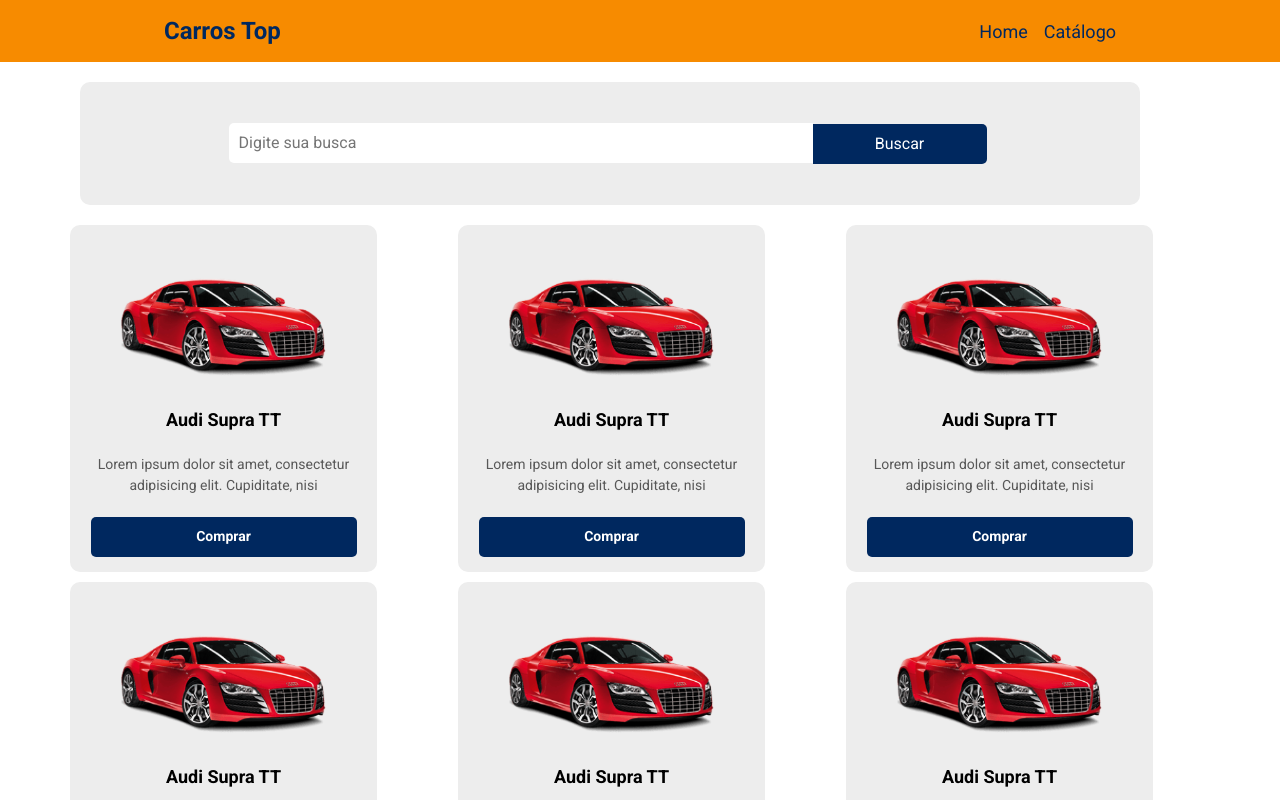
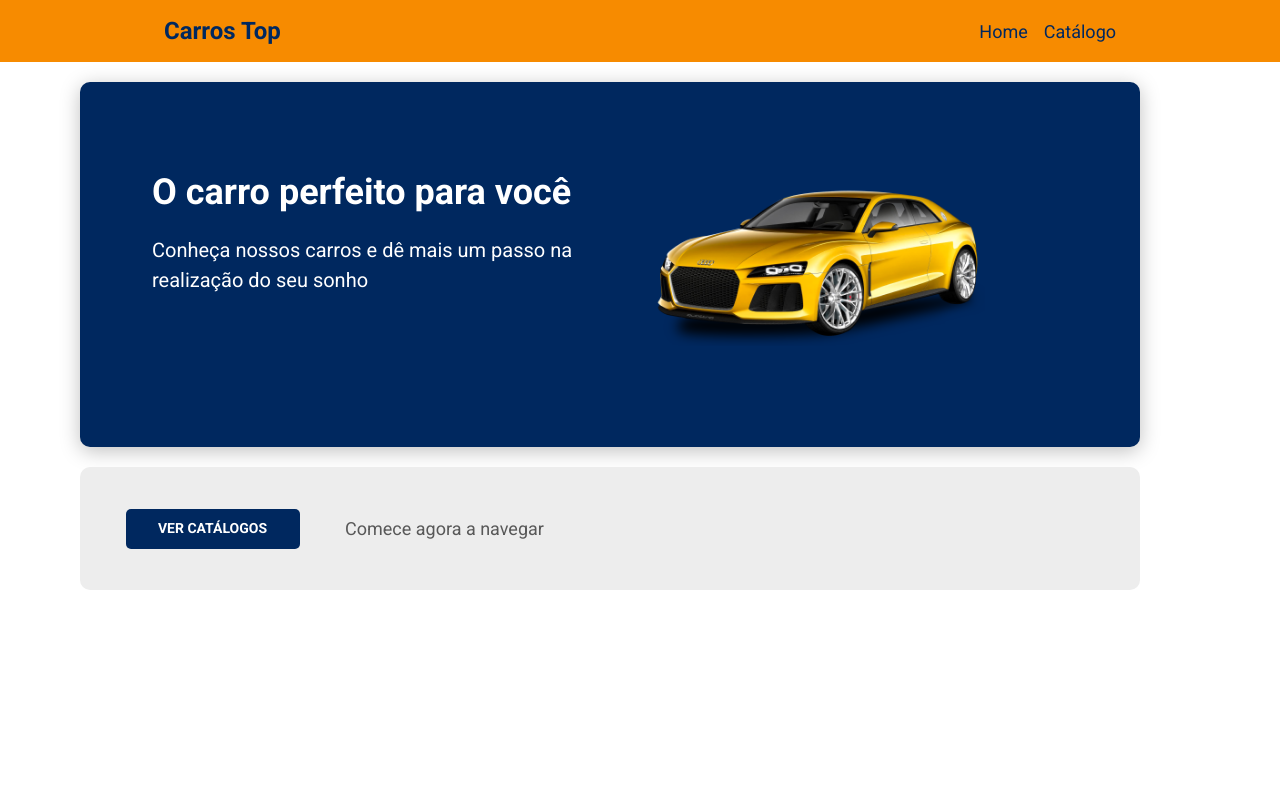
Before and after one commit to cristpsantos/react-desafio-layout, a React (Create React App) app: page / in a window 1280 px wide. Shown: the top 800 px of the page. Built offline with nearby package versions, Linux system fonts and the light colour scheme.

Commit message:
Home with responsive

```diff
--- a/src/App.tsx
+++ b/src/App.tsx
@@ -1,13 +1,13 @@
 import './assets/styles/custom.scss';
 import './App.css';
 import Navbar from "./components/Navbar";
-import Catalog from './pages/Catalog';
+import Home from './pages/Home';
 
 function App() {
   return (
     <>
       <Navbar />
-      <Catalog />
+      <Home />
     </>
   );
 }
--- a/src/pages/Home/index.tsx
+++ b/src/pages/Home/index.tsx
@@ -7,10 +7,10 @@
                <div className="card-custom">
                    <div className="container-fluid">
                        <div className="row">
-                           <div className="col-12 col-xl-6 justify-content-center">
+                           <div className="col-12 col-xl-6 order-xl-2">
                                <img className="car-home" src={CarCard} alt="Carro home" />
                            </div>
-                           <div className="col-12 col-xl-6 text-custom">
+                           <div className="col-12 col-xl-6 order-xl-1 text-custom">
                                <p className="text-title">O carro perfeito para você</p>
                                <p className="text-description">Conheça nossos carros e dê mais um passo na realização do seu sonho</p>
                            </div>
@@ -19,11 +19,11 @@
                </div>
                <div className="card-button-custom">
                    <div className="container">
-                       <div className="row">
-                           <div className="col-12 col-xl-6">
+                       <div className="row g-0 align-items-center ">
+                           <div className="col-12 col-sm-6 col-md-4 col-lg-3 col-xl-3">
                                 <button className="btn button-custom">VER CATÁLOGOS</button>
                            </div>
-                           <div className="col-12 col-xl-6">
+                           <div className="col-12 col-sm-6 col-md-auto col-lg-auto col-xl-auto">
                                 <p className="description-custom">Comece agora a navegar</p>
                            </div>
                        </div>
--- a/src/pages/Home/styles.css
+++ b/src/pages/Home/styles.css
@@ -63,3 +63,116 @@
     font-size: 18px;
     color: #585858;
 }
+
+@media (min-width: 576px) {
+    .card-custom {
+        width: 536px;
+        height: 365px;
+    }
+
+    .car-home {
+        width: 333px;
+        height: 199px;
+    }
+
+    .text-title {
+        font-size: 36px;
+    }
+
+    .text-description {
+        font-size: 20px;
+    }
+
+    .card-button-custom {
+        width: 536px;
+        height: 123px;
+    }
+
+    .button-custom {
+        margin: 0;
+    }
+
+    .description-custom {
+        margin: 0;
+        display: flex;
+    }
+}
+
+@media (min-width: 768px) {
+    .card-custom {
+        width: 728px;
+        height: 475px;
+    }
+
+    .car-home {
+        width: 333px;
+        height: 199px;
+    }
+
+    .text-title {
+        font-size: 36px;
+    }
+
+    .text-description {
+        font-size: 20px;
+    }
+
+    .card-button-custom {
+        width: 728px;
+        height: 123px;
+    }
+}
+
+@media (min-width: 992px) {
+    .card-custom {
+        width: 952px;
+        height: 579px;
+    }
+
+    .car-home {
+        width: 455px;
+        height: 272px;
+    }
+
+    .text-title {
+        font-size: 36px;
+    }
+
+    .text-description {
+        font-size: 20px;
+    }
+
+    .card-button-custom {
+        width: 952px;
+        height: 123px;
+    }
+}
+
+@media (min-width: 1200px) {
+    .card-custom {
+        width: 1060px;
+        height: 365px;
+        align-items: flex-center;
+        text-align: left;
+        justify-content: center;
+        padding-left: 60px;
+    }
+
+    .car-home {
+        width: 333px;
+        height: 199px;
+    }
+
+    .text-title {
+        font-size: 36px;
+    }
+
+    .text-description {
+        font-size: 20px;
+    }
+
+    .card-button-custom {
+        width: 1060px;
+        height: 123px;
+    }
+}
```
